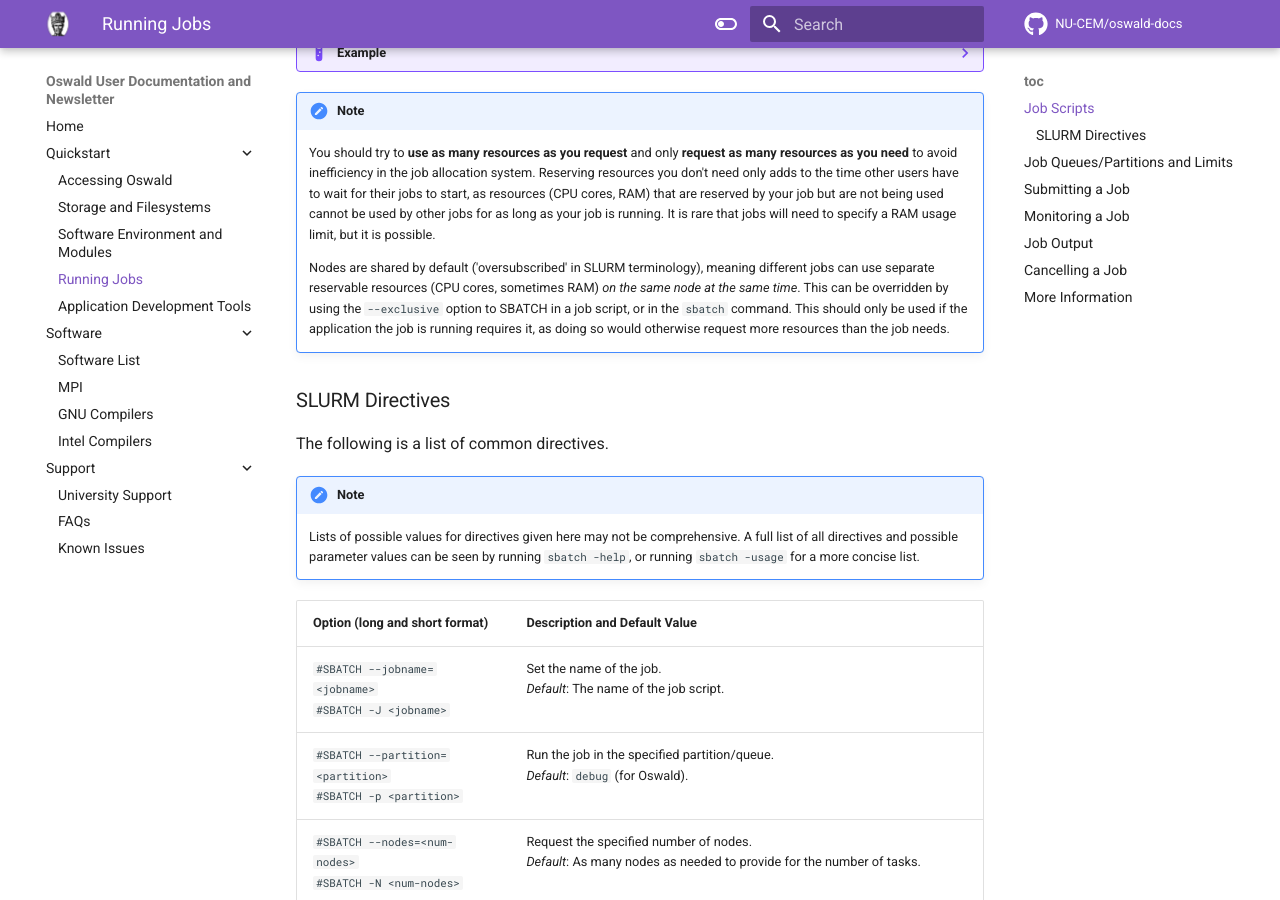
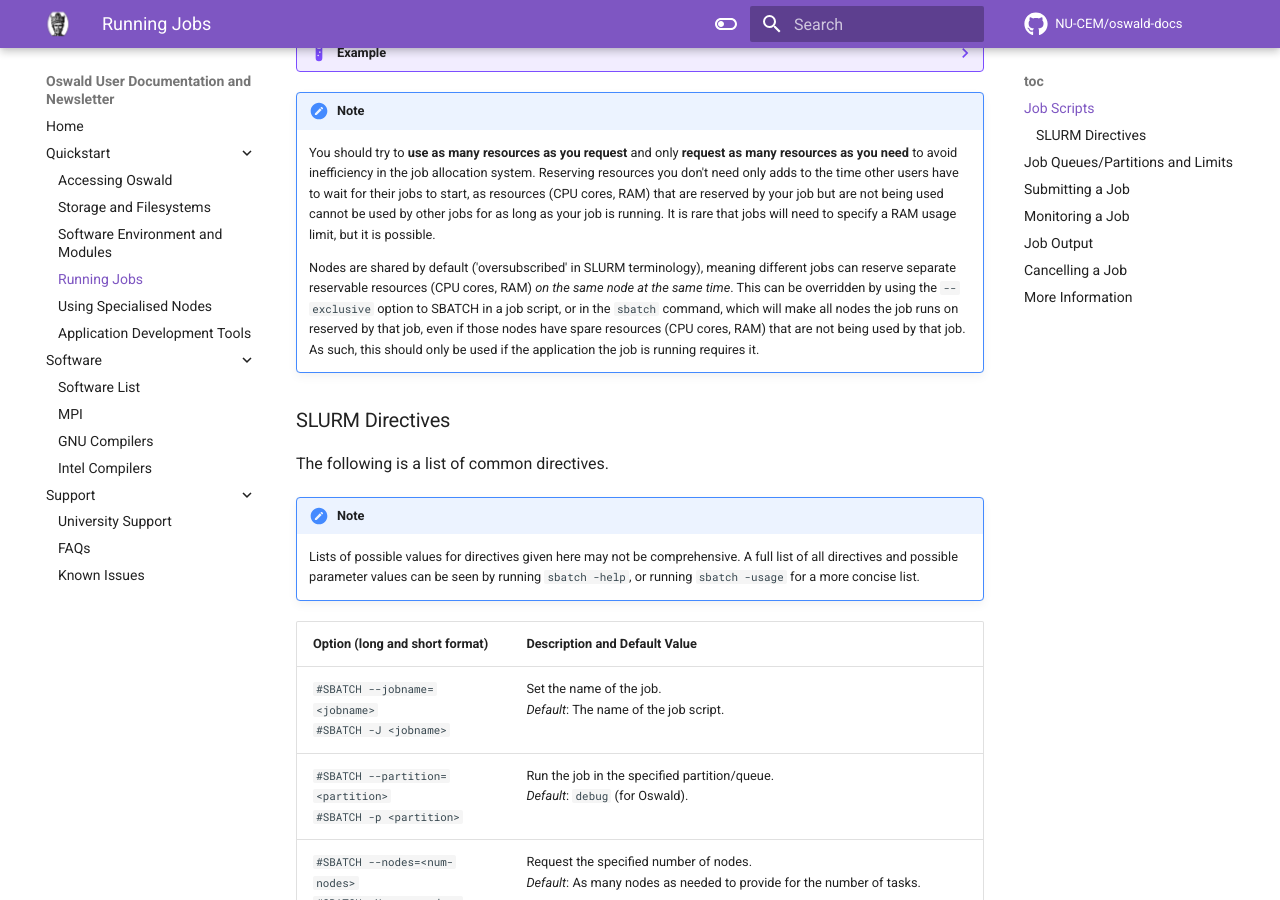
Before and after one commit to NorthumbriaResearchComputing/oswald-docs, an MkDocs documentation site: the page built from docs/quickstart/running-jobs.md, in a window 1280 px wide and 900 px high, scrolled down 1312 px. Built offline with MkDocs 1.6.1 and Material for MkDocs 9.7.7, drawn with Linux system fonts in a browser that asks for light colours; comment, search, counter and statistics services are not loaded.

````diff
--- a/docs/quickstart/running-jobs.md
+++ b/docs/quickstart/running-jobs.md
@@ -129,7 +129,7 @@ generated during the job execution to leave the node(s) clean for the next job.
 !!! note
     You should try to **use as many resources as you request** and only **request as many resources as you need** to avoid inefficiency in the job allocation system. Reserving resources you don't need only adds to the time other users have to wait for their jobs to start, as resources (CPU cores, RAM) that are reserved by your job but are not being used cannot be used by other jobs for as long as your job is running. It is rare that jobs will need to specify a RAM usage limit, but it is possible.
 
-    Nodes are shared by default ('oversubscribed' in SLURM terminology), meaning different jobs can use separate reservable resources (CPU cores, sometimes RAM) *on the same node at the same time*. This can be overridden by using the `--exclusive` option to SBATCH in a job script, or in the `sbatch` command. This should only be used if the application the job is running requires it, as doing so would otherwise request more resources than the job needs.
+    Nodes are shared by default ('oversubscribed' in SLURM terminology), meaning different jobs can reserve separate reservable resources (CPU cores, RAM) *on the same node at the same time*. This can be overridden by using the `--exclusive` option to SBATCH in a job script, or in the `sbatch` command, which will make all nodes the job runs on reserved by that job, even if those nodes have spare resources (CPU cores, RAM) that are not being used by that job. As such, this should only be used if the application the job is running requires it.
 
 ### SLURM Directives
 
@@ -186,6 +186,9 @@ When writing job scripts, you should specify to use the job queue with the short
 
     srun -n 80 your_desired_program_or_script
     ```
+
+??? todo
+    Check that this minimal example isn't against Oswald's policies on SLURM usage.
 
 !!! note
     The `debug` queue is meant to be used as a quick check to see if your code and/or script are configured correctly. It is the default queue if you do not specify another queue using the `-p` or `--partition` #SBATCH directive in your job script, or on the command-line using the `--partition` option, like so:
--- a/mkdocs.yml
+++ b/mkdocs.yml
@@ -61,6 +61,7 @@ nav:
     - Storage and Filesystems: quickstart/storage-and-filesystems.md
     - Software Environment and Modules: quickstart/software-environment.md
     - Running Jobs: quickstart/running-jobs.md
+    - Using Specialised Nodes: quickstart/using-specialised-nodes.md
     - Application Development Tools: quickstart/application-development-tools.md
 
   - Software:
````
Also changed, not shown: docs/quickstart/accessing-oswald.md (+8 -0 lines), docs/quickstart/storage-and-filesystems.md (+10 -2 lines), docs/quickstart/using-specialised-nodes.md (added, +17 -0 lines).
